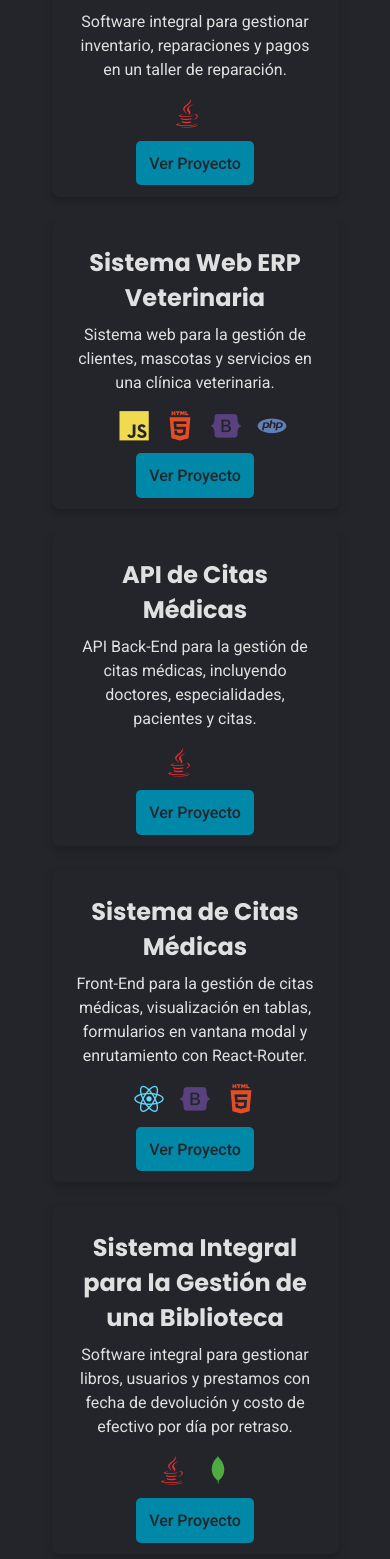
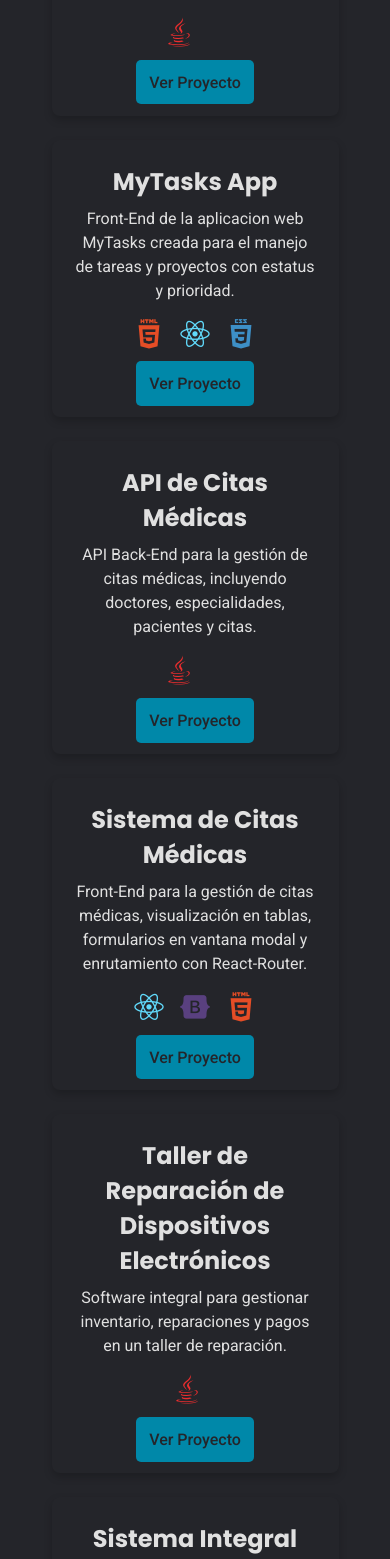
Before and after one commit to patinodeveloper/my-website, a React (Vite) app: page / in a window 390 px wide. Shown: the part 2069-3628 px from the top of the page. Built offline with nearby package versions, Linux system fonts and the light colour scheme.

Commit message:
feat(Projects): new projects added
feat(CV): CV updated

```diff
--- a/src/components/HeroView.jsx
+++ b/src/components/HeroView.jsx
@@ -12,7 +12,7 @@ export const HeroView = () => {
                             y desarrollador de software :)
                         </p>
                         <a
-                            href="https://drive.google.com/uc?export=download&id=1BHMUUZl7KZU2ZZtymZgPw5TJ6L-wG3Gs"
+                            href="https://drive.google.com/uc?export=download&id=1mtuJw7G9XHVkyesynY8I6HcX2-cf5Uz6"
                             className="hero__button"
                         >
                             Descargar CV
--- a/src/components/ProjectsSection.jsx
+++ b/src/components/ProjectsSection.jsx
@@ -4,32 +4,32 @@ export const ProjectsSection = () => {
             <h2 className="section__title">Proyectos</h2>
             <div className="projects__container">
                 <div className="project__item">
-                    <h3 className="project__title">Taller de Reparación de Dispositivos Electrónicos</h3>
+                    <h3 className="project__title">MyTasks API</h3>
                     <p className="project__description">
-                        Software integral para gestionar inventario, reparaciones y pagos en un
-                        taller de reparación.
+                        API Back-End para la gestión una aplicacion web que gestiona proyectos y tareas
+                        relacionadas a un proyecto en especifico.
                     </p>
                     <div className="project__icons">
                         <i className="devicon-java-plain colored"></i>
+                        <i className="devicon-spring-original colored"></i>
                         <i className="devicon-mysql-original colored"></i>
                     </div>
-                    <a href='https://github.com/patinodeveloper/Gestion-Reparacion-de-Dispositivos'
-                        target='_blank' className='btn-project'>Ver Proyecto</a>
+                    <a href='https://github.com/patinodeveloper/MyTasks-API.git'
+                        target="_blank" className='btn-project'>Ver Proyecto</a>
                 </div>
                 <div className="project__item">
-                    <h3 className="project__title">Sistema Web ERP Veterinaria</h3>
+                    <h3 className="project__title">MyTasks App</h3>
                     <p className="project__description">
-                        Sistema web para la gestión de clientes, mascotas y servicios en una clínica veterinaria.
+                        Front-End de la aplicacion web MyTasks creada para el manejo de
+                        tareas y proyectos con estatus y prioridad.
                     </p>
                     <div className="project__icons">
-                        <i className="devicon-mysql-original colored"></i>
-                        <i className="devicon-javascript-plain colored"></i>
                         <i className="devicon-html5-plain-wordmark colored"></i>
-                        <i className="devicon-bootstrap-plain colored"></i>
-                        <i className="devicon-php-plain colored"></i>
+                        <i className="devicon-react-original colored"></i>
+                        <i className="devicon-css3-plain-wordmark colored"></i>
                     </div>
-                    <a href='https://github.com/patinodeveloper/Veterinaria-MVC-Pre'
-                        target='_blank' className='btn-project'>Ver Proyecto</a>
+                    <a href='https://github.com/patinodeveloper/MyTasks-FrontEnd.git'
+                        target="_blank" className='btn-project'>Ver Proyecto</a>
                 </div>
                 <div className="project__item">
                     <h3 className="project__title">API de Citas Médicas</h3>
@@ -60,6 +60,19 @@ export const ProjectsSection = () => {
                         target="_blank" className='btn-project'>Ver Proyecto</a>
                 </div>
                 <div className="project__item">
+                    <h3 className="project__title">Taller de Reparación de Dispositivos Electrónicos</h3>
+                    <p className="project__description">
+                        Software integral para gestionar inventario, reparaciones y pagos en un
+                        taller de reparación.
+                    </p>
+                    <div className="project__icons">
+                        <i className="devicon-java-plain colored"></i>
+                        <i className="devicon-mysql-original colored"></i>
+                    </div>
+                    <a href='https://github.com/patinodeveloper/Gestion-Reparacion-de-Dispositivos'
+                        target='_blank' className='btn-project'>Ver Proyecto</a>
+                </div>
+                <div className="project__item">
                     <h3 className="project__title">Sistema Integral para la Gestión de una Biblioteca</h3>
                     <p className="project__description">
                         Software integral para gestionar libros, usuarios y prestamos
@@ -72,6 +85,21 @@ export const ProjectsSection = () => {
                     <a href='https://github.com/MisaelSalazar/Control-Biblioteca'
                         target='_blank' className='btn-project'>Ver Proyecto</a>
                 </div>
+                <div className="project__item">
+                    <h3 className="project__title">Sistema Web ERP Veterinaria</h3>
+                    <p className="project__description">
+                        Sistema web para la gestión de clientes, mascotas y servicios en una clínica veterinaria.
+                    </p>
+                    <div className="project__icons">
+                        <i className="devicon-mysql-original colored"></i>
+                        <i className="devicon-javascript-plain colored"></i>
+                        <i className="devicon-html5-plain-wordmark colored"></i>
+                        <i className="devicon-bootstrap-plain colored"></i>
+                        <i className="devicon-php-plain colored"></i>
+                    </div>
+                    <a href='https://github.com/patinodeveloper/Veterinaria-MVC-Pre'
+                        target='_blank' className='btn-project'>Ver Proyecto</a>
+                </div>
             </div>
         </section>
     )
--- a/src/css/projects.css
+++ b/src/css/projects.css
@@ -86,12 +86,12 @@
         justify-items: center;
     }
 
-    .projects__container .project__item:nth-child(5) {
+    .projects__container .project__item:nth-child(7) {
         grid-column: span 2;
         justify-self: center;
     }
 
-    .project__item:nth-child(5) {
+    .project__item:nth-child(7) {
         width: 90%;
     }
 }
@@ -102,12 +102,12 @@
         justify-items: center;
     }
 
-    .projects__container .project__item:nth-child(5) {
+    .projects__container .project__item:nth-child(7) {
         grid-column: span 2;
         justify-self: center;
     }
 
-    .project__item:nth-child(5) {
+    .project__item:nth-child(7) {
         min-width: 100%;
     }
 }
```
